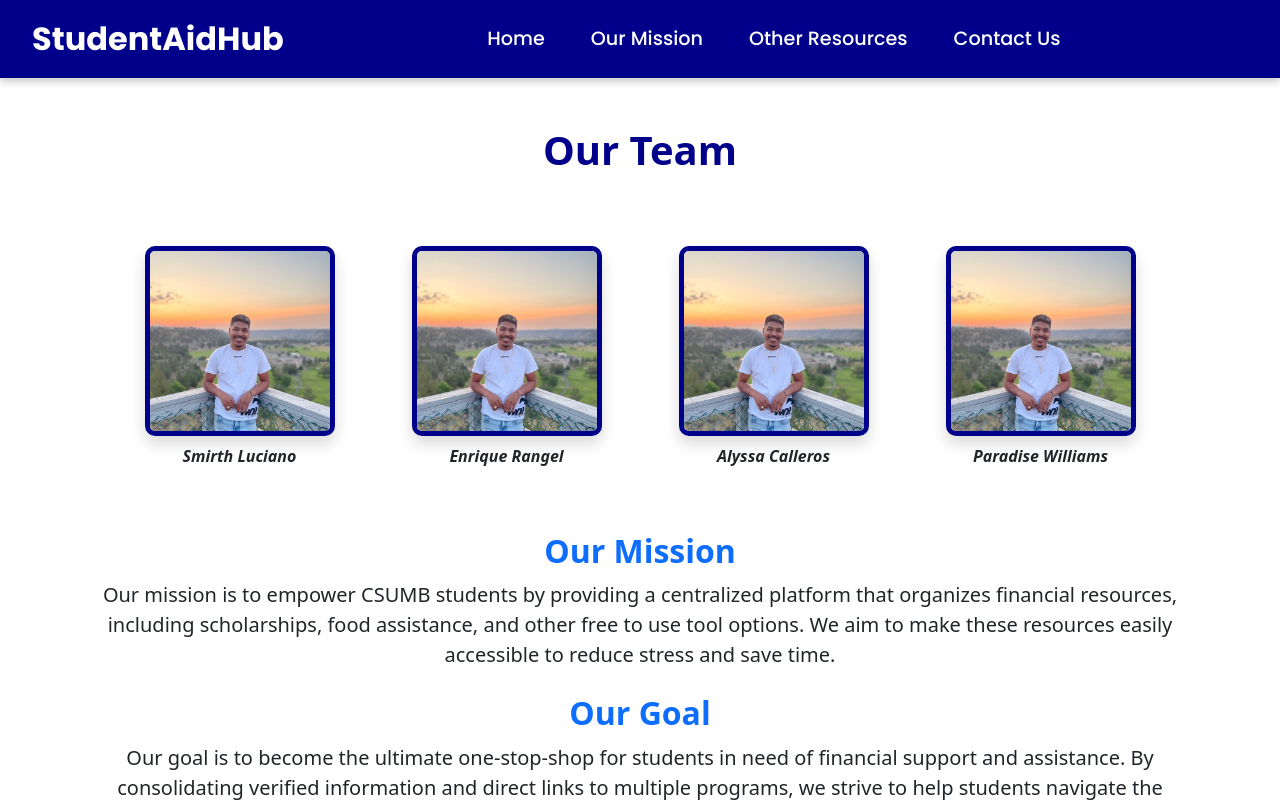
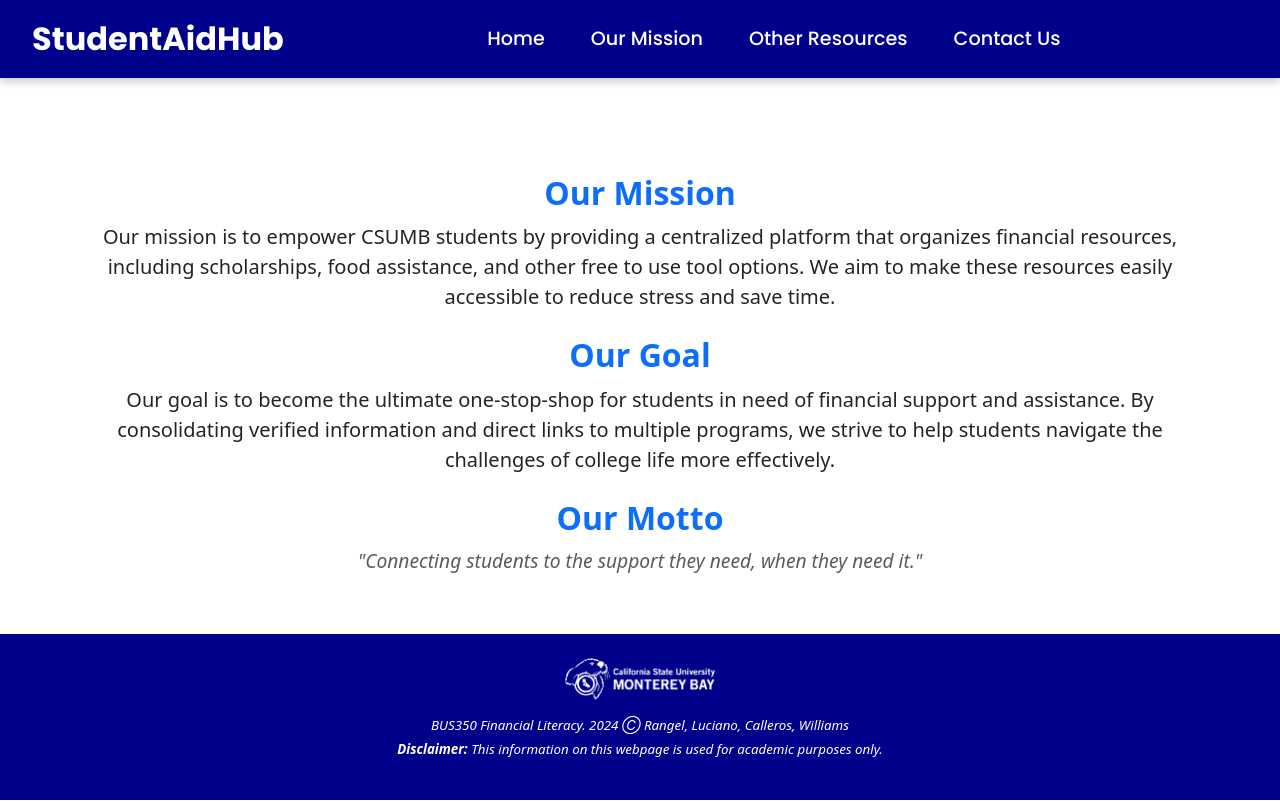
Before and after one commit to EnRangel/bus350_final_project, a React (Create React App) app: page /our-mission in a window 1280 px wide. Shown: the top 802 px of the page. Built offline with nearby package versions, Linux system fonts and the light colour scheme.

Commit message:
removed some things from contact us

```diff
--- a/src/components/contact.js
+++ b/src/components/contact.js
@@ -1,5 +1,5 @@
 import React from 'react';
-import { Link } from 'react-router-dom';
+// import { Link } from 'react-router-dom';
 import Navbar from './navbar';
 import 'bootstrap/dist/css/bootstrap.min.css';
 import './footer.css';
--- a/src/components/ourMission.js
+++ b/src/components/ourMission.js
@@ -4,7 +4,7 @@ import 'bootstrap/dist/css/bootstrap.min.css';
 import './footer.css';
 import './ourMission.css';
 import logo from "./logo.png";
-import SmirthLuciano from "./SmirthLuciano.jpeg";
+// import SmirthLuciano from "./SmirthLuciano.jpeg";
 
 function OurMission() {
     return (
@@ -12,7 +12,7 @@ function OurMission() {
             <Navbar />
 
             <div className="container text-center mt-5 flex-grow-1">
-                <h1 className="mb-4 fw-bold">Our Team</h1>
+                {/* <h1 className="mb-4 fw-bold">Our Team</h1>
 
                 <div className="portrait_container mb-5">
                     <figure className="m-3">
@@ -34,7 +34,7 @@ function OurMission() {
                         <img className="portrait shadow" src={SmirthLuciano} alt="Paradise Williams" />
                         <figcaption className="mt-2 fw-semibold">Paradise Williams</figcaption>
                     </figure>
-                </div>
+                </div> */}
 
                 <div className="mission-statement mt-5 mb-4">
                     <h2 className="text-primary fw-bold">Our Mission</h2>
```
